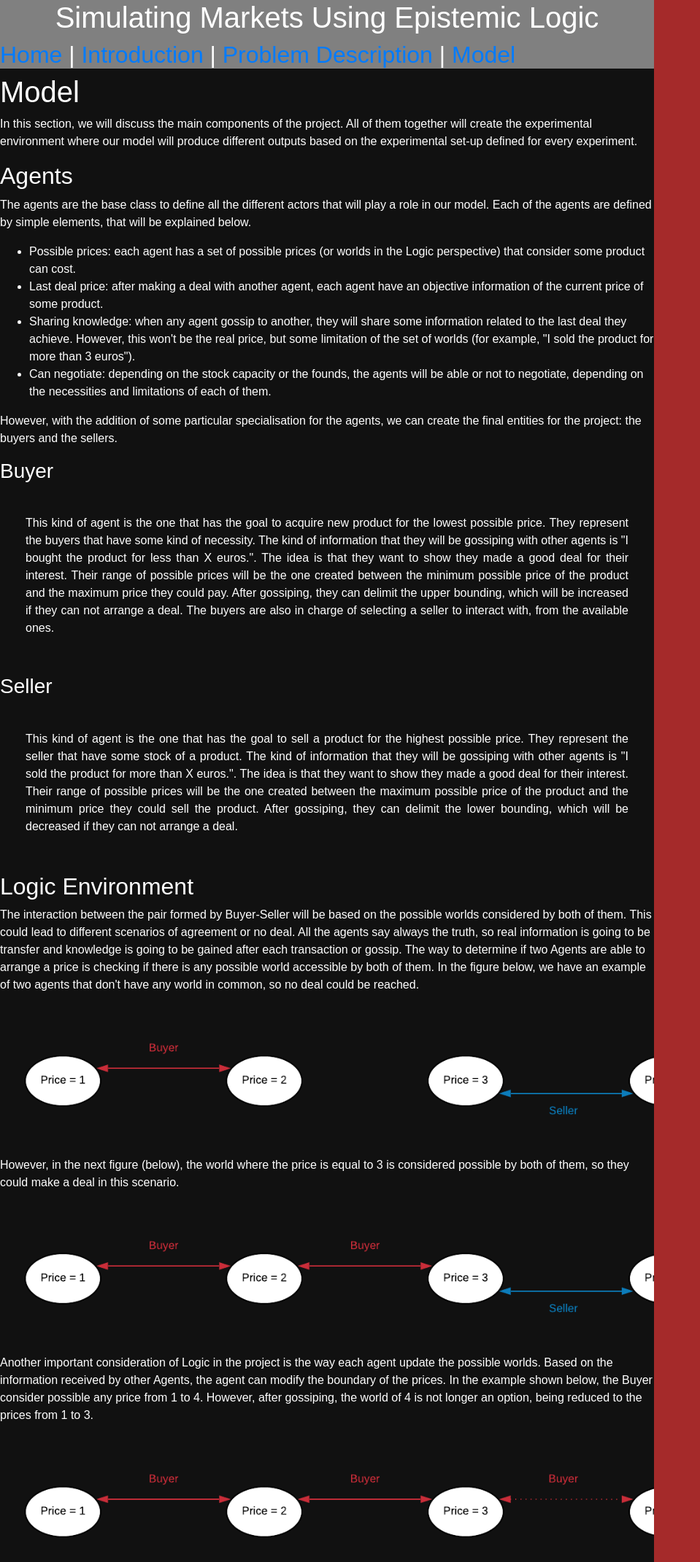
After one commit to Swopper050/lamas_2020, a Django app: page /model in a window 1280 px wide. The commit adds this page. Shown: the whole page at 73% size, without its empty margins (0-959 px from the left). Run offline with Django 3.2, Linux system fonts and the light colour scheme; some libraries are stand-ins or nearby versions.

Commit message:
added report pages and grocery store option BACKEND OF IT NOT IMPLEMENTED

```diff
--- a/market/home/urls.py
+++ b/market/home/urls.py
@@ -5,11 +5,14 @@ Created on Mon Jun  1 16:59:04 2020
 @author: 91782
 """
 from django.urls import path
-from .views import home, load_inputs
+from .views import home, load_inputs, introduction, problem_description, model
 
 
 urlpatterns = [
     path('', home, name='home'),
-    path('home', home, name = 'home'),
-    path('start_sim', load_inputs, name = 'start_sim')
+    path('home', home, name='home'),
+    path('start_sim', load_inputs, name='start_sim'),
+    path('introduction', introduction, name='introduction'),
+    path('problem_description', problem_description, name='problem_description'),
+    path('model', model, name='model'),
 ]
--- a/market/home/views.py
+++ b/market/home/views.py
@@ -14,11 +14,25 @@ import types
 import os
 from server import Agents, simulation
 
+
 def home(request):
 	context = {
-	"form":InputForms
+		"form": InputForms,
 	}
-	return render(request, 'index.html',context)
+	return render(request, 'index.html', context)
+
+
+def introduction(request):
+	return render(request, 'introduction.html')
+
+
+def problem_description(request):
+	return render(request, 'problem_description.html')
+
+
+def model(request):
+	return render(request, 'model.html')
+
 
 def load_inputs(request):
 
--- a/market/server/Agents.py
+++ b/market/server/Agents.py
@@ -81,7 +81,7 @@ class Buyer(Agent):
             return choice(available_sellers)
         return None
 
-    def interaction_with_seller(self, seller, market_sit):
+    def interaction_with_seller(self, seller):
         """
         Negotiate with the given seller. This consists of bargaining about the price and
         eventually come to a transaction if a price is reached which is agreed upon or
--- a/market/templates/base.html
+++ b/market/templates/base.html
@@ -17,6 +17,12 @@
 <div class="split left">
   <div class="top-bar">
     <h1 class="display-6 text-center"> Simulating Markets Using Epistemic Logic</h1>
+    <h2>
+        <a href="{% url 'home' %}">Home</a> |
+        <a href="{% url 'introduction' %}">Introduction</a> |
+        <a href="{% url 'problem_description' %}">Problem Description</a> |
+        <a href="{% url 'model' %}">Model</a>
+    </h2>
   </div>
   {% block body-left %}
 
--- /dev/null
+++ b/market/templates/model.html
@@ -0,0 +1,74 @@
+{% extends 'base.html' %}
+
+{% block body-left %}
+<h1>Model</h1>
+<p>
+    In this section, we will discuss the main components of the project.
+    All of them together will create the experimental environment where our model will produce different outputs based on the experimental set-up defined for every experiment.
+</p>
+
+
+<h2>Agents</h2>
+<p>
+    The agents are the base class to define all the different actors that will play a role in our model.
+    Each of the agents are defined by simple elements, that will be explained below.
+</p>
+<ul>
+    <li>Possible prices: each agent has a set of possible prices (or worlds in the Logic perspective) that consider some product can cost.</li>
+    <li>Last deal price: after making a deal with another agent, each agent have an objective information of the current price of some product.</li>
+    <li>Sharing knowledge: when any agent gossip to another, they will share some information related to the last deal they achieve. However, this won't be the real price, but some limitation of the set of worlds (for example, "I sold the product for more than 3 euros").</li>
+    <li>Can negotiate: depending on the stock capacity or the founds, the agents will be able or not to negotiate, depending on the necessities and limitations of each of them.</li>
+</ul>
+<p>However, with the addition of some particular specialisation for the agents, we can create the final entities for the project: the buyers and the sellers.</p>
+
+<h3>Buyer</h3>
+<p class="intro">
+    This kind of agent is the one that has the goal to acquire new product for the lowest possible price.
+    They represent the buyers that have some kind of necessity.
+    The kind of information that they will be gossiping with other agents is "I bought the product for less than X euros.".
+    The idea is that they want to show they made a good deal for their interest.
+    Their range of possible prices will be the one created between the minimum possible price of the product and the maximum price they could pay.
+    After gossiping, they can delimit the upper bounding, which will be increased if they can not arrange a deal.
+    The buyers are also in charge of selecting a seller to interact with, from the available ones.
+</p>
+
+<h3>Seller</h3>
+<p class="intro">
+    This kind of agent is the one that has the goal to sell a product for the highest possible price.
+    They represent the seller that have some stock of a product.
+    The kind of information that they will be gossiping with other agents is "I sold the product for more than X euros.".
+    The idea is that they want to show they made a good deal for their interest.
+    Their range of possible prices will be the one created between the maximum possible price of the product and the minimum price they could sell the product.
+    After gossiping, they can delimit the lower bounding, which will be decreased if they can not arrange a deal.
+</p>
+
+
+<h2>Logic Environment</h2>
+<p>
+    The interaction between the pair formed by Buyer-Seller will be based on the possible worlds considered by both of them.
+    This could lead to different scenarios of agreement or no deal.
+    All the agents say always the truth, so real information is going to be transfer and knowledge is going to be gained after each transaction or gossip.
+    The way to determine if two Agents are able to arrange a price is checking if there is any possible world accessible by both of them.
+    In the figure below, we have an example of two agents that don't have any world in common, so no deal could be reached.
+</p>
+<img src="../static/plots/not_deal.png" class="rounded mx-auto d-block" width="1000">
+
+<p>
+    However, in the next figure (below), the world where the price is equal to 3 is considered possible by both of them, so they could make a deal in this scenario.
+</p>
+<img src="../static/plots/deal.png" class="rounded mx-auto d-block" width="1000">
+
+<p>
+    Another important consideration of Logic in the project is the way each agent update the possible worlds.
+    Based on the information received  by other Agents, the agent can modify the boundary of the prices.
+    In the example shown below, the Buyer consider possible any price from 1 to 4.
+    However, after gossiping, the world of 4 is not longer an option, being reduced to the prices from 1 to 3.
+</p>
+<img src="../static/plots/using_knowledge.png" class="rounded mx-auto d-block" width="1000">
+{% endblock %}
+
+
+
+{% block body-right %}
+
+{% endblock %}
```
Also changed, not shown: market/templates/introduction.html (added, +12 -0 lines), market/templates/problem_description.html (added, +30 -0 lines), market/static/plots/deal.png (added), market/static/plots/not_deal.png (added), market/static/plots/using_knowledge.png (added), 1 other file.
